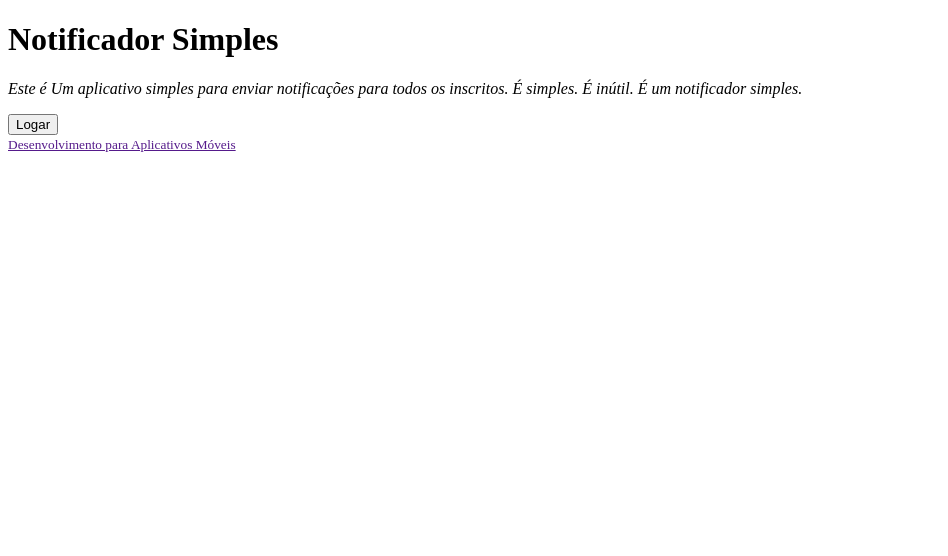
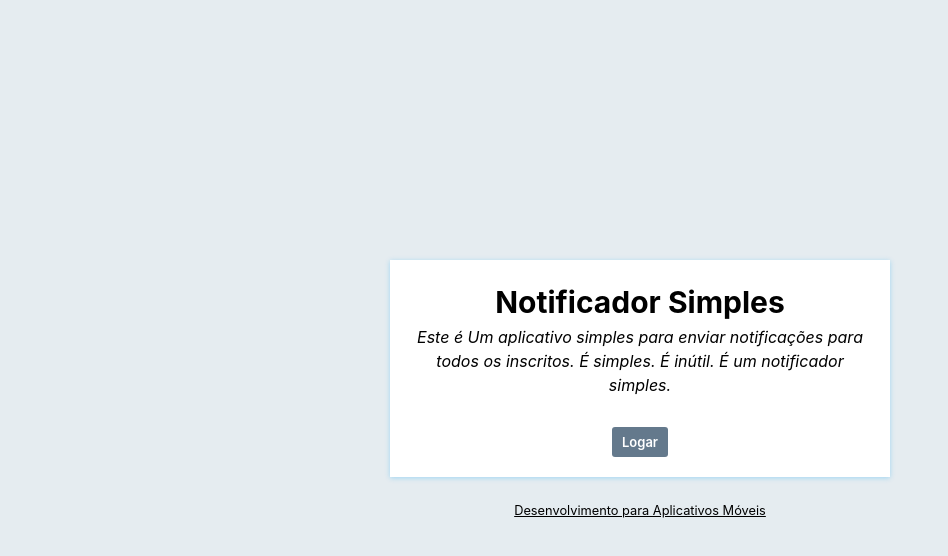
Before and after one commit to felipecezar/notificador, a plain HTML site: page index.html in a window 1280 px wide. Shown: the whole page, without its empty margins (0-948 px from the left). Drawn offline with Linux system fonts and the light colour scheme; the site is published under a folder, as on GitHub Pages, so addresses that start at the root find nothing; no server answers.

Commit message:
Corrrecao caminhos css e js no index.html

```diff
--- a/index.html
+++ b/index.html
@@ -5,8 +5,8 @@
     <meta name="viewport" content="width=device-width, initial-scale=1.0">
     <meta http-equiv="X-UA-Compatible" content="ie=edge">
     <title>Notificador Simples</title>
-    <link rel="stylesheet" href="/css/reset.css">
-    <link rel="stylesheet" href="/css/estilo.css">
+    <link rel="stylesheet" href="./css/reset.css">
+    <link rel="stylesheet" href="./css/estilo.css">
 </head>
 <body>
 
@@ -41,7 +41,7 @@
     <script src="https://www.gstatic.com/firebasejs/5.3.1/firebase-database.js"></script>
     <script src="https://www.gstatic.com/firebasejs/5.3.1/firebase-messaging.js"></script>
 
-    <script src="/js/main.js"></script>
+    <script src="./js/main.js"></script>
 
 </body>
 </html>
```
